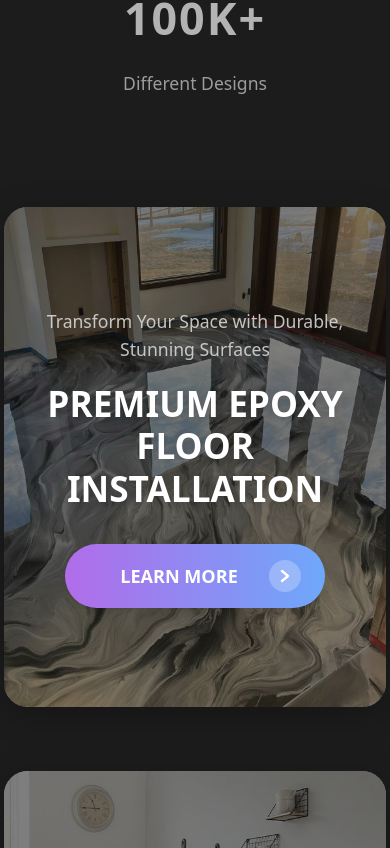
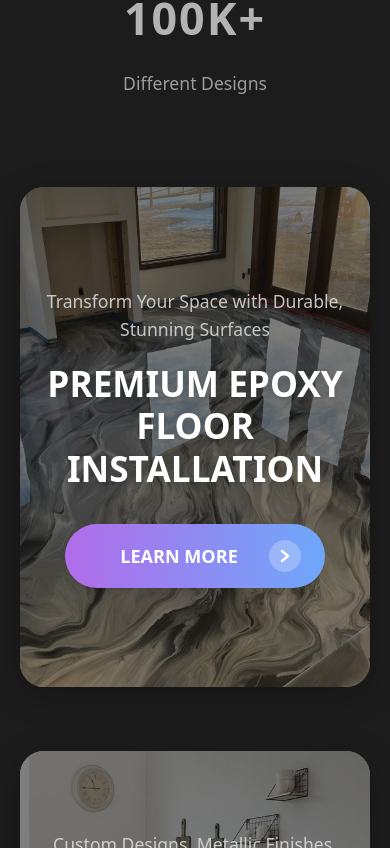
Before and after one commit to celalzamanoglu/epoxy-flooring, a Next.js app: page / in a window 390 px wide. Shown: the part 2876-3724 px from the top of the page. Built offline with nearby package versions, Linux system fonts and the light colour scheme.

Commit message:
feat: responsive learn more cards

```diff
--- a/src/components/LearnMoreCardsSection.module.css
+++ b/src/components/LearnMoreCardsSection.module.css
@@ -3,7 +3,7 @@
   display: flex;
   justify-content: center;
   align-items: center;
-  padding: 80px 0;
+  padding: 80px 40px;
   background: transparent;
 }
 
@@ -12,6 +12,8 @@
   gap: 6rem;
   justify-content: center;
   align-items: center;
+  width: 100%;
+  max-width: 1400px;
 }
 
 .card {
@@ -84,13 +86,28 @@
 /* Remove the arrowCircle styles as they're now in Button.module.css */
 
 @media (max-width: 1000px) {
+  .section {
+    padding: 80px 30px;
+  }
+
   .cardsContainer {
     flex-direction: column;
     gap: 4rem;
   }
   .card {
-    width: 98vw;
+    width: 100%;
     max-width: 650px;
     height: 500px;
   }
 }
+
+@media (max-width: 600px) {
+  .section {
+    padding: 60px 20px;
+  }
+
+  .card {
+    width: 100%;
+    max-width: 100%;
+  }
+}
```
